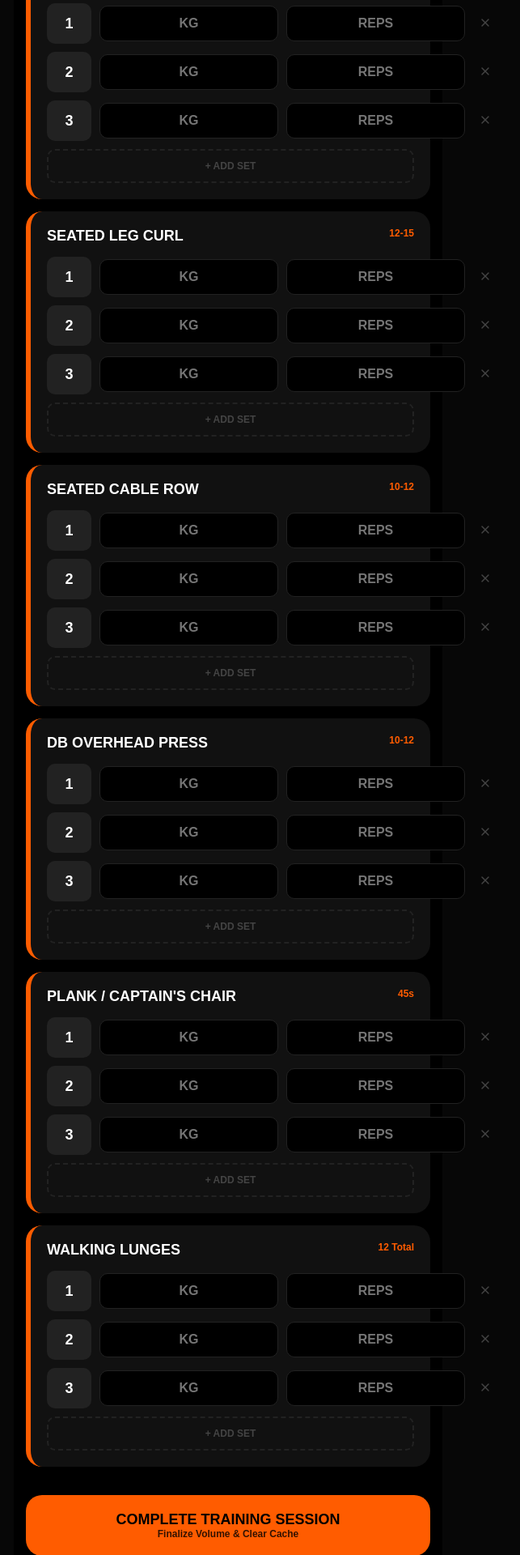
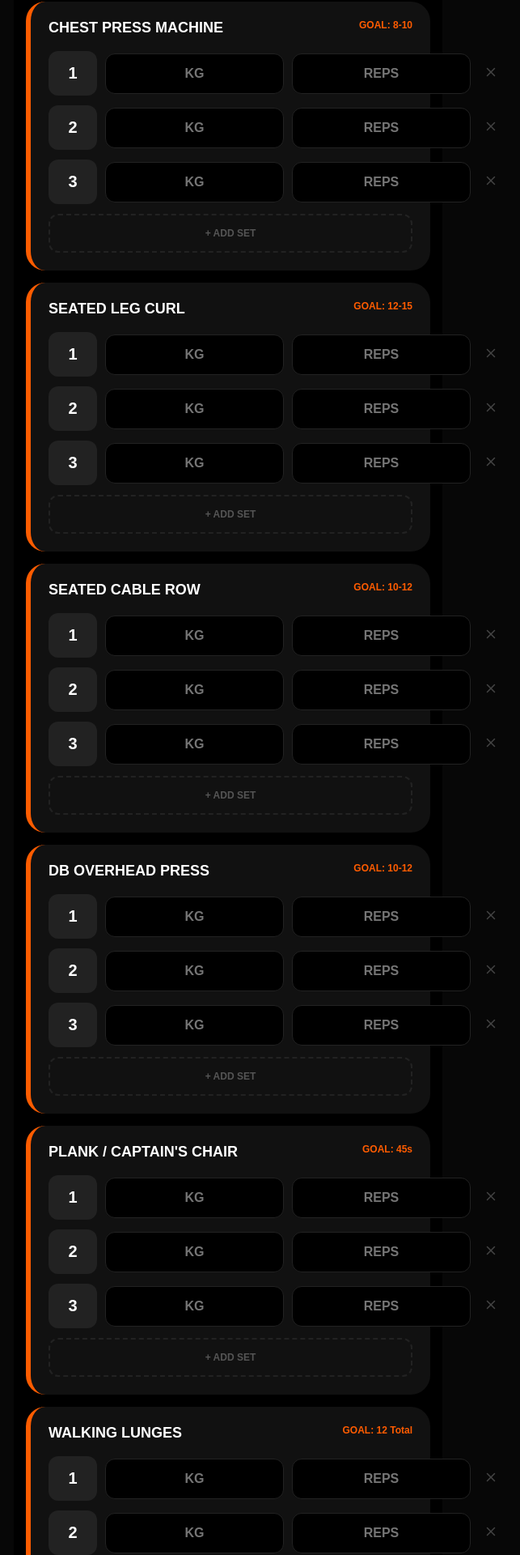
Before and after one commit to srafiq2406teachered-byte/Titan-Tracker, a React (Vite) app: page / in a window 1280 px wide. Shown: the part 788-2708 px from the top of the page at 81% size, without its empty margins (358-1001 px from the left). Built offline with nearby package versions, Linux system fonts and the light colour scheme.

Commit message:
Update App.jsx

```diff
--- a/src/App.jsx
+++ b/src/App.jsx
@@ -2,6 +2,7 @@ import React, { useState, useEffect } from 'react';
 import { CheckCircle, Clock, RotateCcw, Dumbbell, BarChart3, PlusCircle, Plus, X, ChevronRight, Activity, Trash2, StopCircle } from 'lucide-react';
 
 const TitanTracker = () => {
+  // --- STATE ---
   const [view, setView] = useState('train');
   const [timeLeft, setTimeLeft] = useState(0);
   const [mounted, setMounted] = useState(false);
@@ -11,49 +12,8 @@ const TitanTracker = () => {
   const [sessionStartTime, setSessionStartTime] = useState(() => Date.now());
   const [sessionElapsed, setSessionElapsed] = useState("00:00");
 
-  // 1. DATA PERSISTENCE
-  useEffect(() => {
-    const savedSets = localStorage.getItem('titan_completed_v18');
-    const savedData = localStorage.getItem('titan_data_v18');
-    const savedCustom = localStorage.getItem('titan_custom_v18');
-    const savedStart = localStorage.getItem('titan_start_v18');
-
-    if (savedSets) setCompletedSets(JSON.parse(savedSets));
-    if (savedData) setExerciseData(JSON.parse(savedData));
-    if (savedCustom) setCustomExercises(JSON.parse(savedCustom));
-    if (savedStart) setSessionStartTime(parseInt(savedStart));
-    setMounted(true);
-  }, []);
-
-  useEffect(() => {
-    if (mounted) {
-      localStorage.setItem('titan_completed_v18', JSON.stringify(completedSets));
-      localStorage.setItem('titan_data_v18', JSON.stringify(exerciseData));
-      localStorage.setItem('titan_custom_v18', JSON.stringify(customExercises));
-      localStorage.setItem('titan_start_v18', sessionStartTime.toString());
-    }
-  }, [completedSets, exerciseData, customExercises, mounted]);
-
-  // 2. TIMERS (Session & Rest)
-  useEffect(() => {
-    const timer = setInterval(() => {
-      const diff = Math.floor((Date.now() - sessionStartTime) / 1000);
-      const m = Math.floor(diff / 60).toString().padStart(2, '0');
-      const s = (diff % 60).toString().padStart(2, '0');
-      setSessionElapsed(`${m}:${s}`);
-
-      if (timeLeft > 0) setTimeLeft(prev => prev - 1);
-    }, 1000);
-    return () => clearInterval(timer);
-  }, [sessionStartTime, timeLeft]);
-
-  const MACHINE_LIBRARY = {
-    LEGS: ["Leg Extension", "Calf Raise", "Glute Bridge"],
-    PUSH: ["Incline Chest Press", "Shoulder Press", "Tricep Pushdown"],
-    PULL: ["Face Pulls", "Bicep Curls", "Hammer Curls"]
-  };
-
-  const DEFAULT_PLAN = [
+  // --- HARD-CODED MASTER PROTOCOL (Never Lost) ---
+  const PROTOCOL = [
     { id: "A1", name: "Leg Press Machine", sets: 3, goal: "8-10", rest: 60 },
     { id: "A2", name: "Lat Pulldown Machine", sets: 3, goal: "10-12", rest: 60 },
     { id: "B1", name: "Chest Press Machine", sets: 3, goal: "8-10", rest: 60 },
@@ -64,91 +24,159 @@ const TitanTracker = () => {
     { id: "D2", name: "Walking Lunges", sets: 3, goal: "12 Total", rest: 30 }
   ];
 
-  const FULL_PLAN = [...DEFAULT_PLAN, ...customExercises];
-
-  const finishSession = () => {
-    if (window.confirm("Complete session? Data will be cleared.")) {
-      localStorage.clear();
-      window.location.reload();
-    }
+  const MACHINE_LIBRARY = {
+    LEGS: ["Leg Extension", "Calf Raise", "Glute Bridge"],
+    PUSH: ["Incline Chest Press", "Shoulder Press", "Tricep Pushdown", "Lateral Raise"],
+    PULL: ["Face Pulls", "Bicep Curls", "Hammer Curls", "Rear Delt Fly"]
   };
 
-  const THEME = { black: '#000', card: '#111', orange: '#FF5C00', textDim: '#555', border: '#222' };
+  // --- DATA SYNC ---
+  useEffect(() => {
+    const savedSets = localStorage.getItem('titan_sets_v19');
+    const savedData = localStorage.getItem('titan_metrics_v19');
+    const savedCustom = localStorage.getItem('titan_custom_v19');
+
+    if (savedSets) setCompletedSets(JSON.parse(savedSets));
+    if (savedData) setExerciseData(JSON.parse(savedData));
+    if (savedCustom) setCustomExercises(JSON.parse(savedCustom));
+    setMounted(true);
+  }, []);
+
+  useEffect(() => {
+    if (mounted) {
+      localStorage.setItem('titan_sets_v19', JSON.stringify(completedSets));
+      localStorage.setItem('titan_metrics_v19', JSON.stringify(exerciseData));
+      localStorage.setItem('titan_custom_v19', JSON.stringify(customExercises));
+    }
+  }, [completedSets, exerciseData, customExercises, mounted]);
+
+  // --- TIMERS ---
+  useEffect(() => {
+    const timer = setInterval(() => {
+      const diff = Math.floor((Date.now() - sessionStartTime) / 1000);
+      setSessionElapsed(`${Math.floor(diff / 60).toString().padStart(2, '0')}:${(diff % 60).toString().padStart(2, '0')}`);
+      if (timeLeft > 0) setTimeLeft(prev => prev - 1);
+    }, 1000);
+    return () => clearInterval(timer);
+  }, [sessionStartTime, timeLeft]);
+
+  const calculateVolume = () => {
+    let total = 0;
+    [...PROTOCOL, ...customExercises].forEach(ex => {
+      const extra = exerciseData[`${ex.id}-extra`] || 0;
+      for (let i = 0; i < (ex.sets + extra); i++) {
+        const key = `${ex.id}-${i}`;
+        if (completedSets[key]) {
+          const w = parseFloat(exerciseData[`${key}-w`]) || 0;
+          const r = parseFloat(exerciseData[`${key}-r`]) || 0;
+          total += (w * r);
+        }
+      }
+    });
+    return total.toLocaleString();
+  };
+
+  const THEME = { orange: '#FF5C00', bg: '#000', card: '#111', border: '#222', textDim: '#555' };
 
   if (!mounted) return null;
 
   return (
-    <div style={{ backgroundColor: THEME.black, minHeight: '100vh', color: '#fff', fontFamily: 'sans-serif', padding: '15px', maxWidth: '500px', margin: '0 auto', paddingBottom: '160px' }}>
+    <div style={{ backgroundColor: THEME.bg, minHeight: '100vh', color: '#fff', fontFamily: 'sans-serif', padding: '15px', maxWidth: '500px', margin: '0 auto', paddingBottom: '160px' }}>
 
-      {/* HEADER WITH SESSION TIMER */}
-      <header style={{ display: 'flex', justifyContent: 'space-between', alignItems: 'center', marginBottom: '20px', padding: '10px 0' }}>
+      {/* HEADER */}
+      <header style={{ display: 'flex', justifyContent: 'space-between', alignItems: 'center', marginBottom: '20px' }}>
         <div>
-          <h1 style={{ fontSize: '28px', fontWeight: '900', fontStyle: 'italic', color: THEME.orange, margin: 0 }}>TITAN</h1>
-          <div style={{ fontSize: '14px', fontWeight: 'bold', color: THEME.textDim }}>TIME: {sessionElapsed}</div>
+          <h1 style={{ fontSize: '32px', fontWeight: '900', fontStyle: 'italic', color: THEME.orange, margin: 0 }}>TITAN</h1>
+          <div style={{ fontSize: '14px', fontWeight: 'bold', color: THEME.textDim }}>SESSION: {sessionElapsed}</div>
         </div>
         <div style={{ display: 'flex', gap: '8px', background: THEME.card, padding: '5px', borderRadius: '12px' }}>
-          <button onClick={() => setView('train')} style={{ background: view === 'train' ? THEME.orange : 'transparent', border: 'none', padding: '10px', borderRadius: '8px' }}><Dumbbell size={22} color={view === 'train' ? '#000' : '#444'} /></button>
-          <button onClick={() => setView('library')} style={{ background: view === 'library' ? THEME.orange : 'transparent', border: 'none', padding: '10px', borderRadius: '8px' }}><PlusCircle size={22} color={view === 'library' ? '#000' : '#444'} /></button>
-          <button onClick={() => setView('metrics')} style={{ background: view === 'metrics' ? THEME.orange : 'transparent', border: 'none', padding: '10px', borderRadius: '8px' }}><BarChart3 size={22} color={view === 'metrics' ? '#000' : '#444'} /></button>
+          <button onClick={() => setView('train')} style={{ background: view === 'train' ? THEME.orange : 'transparent', border: 'none', padding: '12px', borderRadius: '10px' }}><Dumbbell size={24} color={view === 'train' ? '#000' : '#444'} /></button>
+          <button onClick={() => setView('library')} style={{ background: view === 'library' ? THEME.orange : 'transparent', border: 'none', padding: '12px', borderRadius: '10px' }}><PlusCircle size={24} color={view === 'library' ? '#000' : '#444'} /></button>
+          <button onClick={() => setView('metrics')} style={{ background: view === 'metrics' ? THEME.orange : 'transparent', border: 'none', padding: '12px', borderRadius: '10px' }}><BarChart3 size={24} color={view === 'metrics' ? '#000' : '#444'} /></button>
         </div>
       </header>
 
       {/* VIEW: TRAIN */}
       {view === 'train' && (
         <div style={{ display: 'flex', flexDirection: 'column', gap: '15px' }}>
-          {FULL_PLAN.map((ex) => (
-            <div key={ex.id} style={{ background: THEME.card, borderRadius: '20px', padding: '20px', borderLeft: ex.isCustom ? '6px solid #333' : `6px solid ${THEME.orange}` }}>
-              <div style={{ display: 'flex', justifyContent: 'space-between', marginBottom: '15px' }}>
+          {[...PROTOCOL, ...customExercises].map((ex) => (
+            <div key={ex.id} style={{ background: THEME.card, borderRadius: '24px', padding: '22px', borderLeft: ex.isCustom ? '6px solid #333' : `6px solid ${THEME.orange}` }}>
+              <div style={{ display: 'flex', justifyContent: 'space-between', marginBottom: '18px' }}>
                 <h3 style={{ fontSize: '18px', fontWeight: '800', textTransform: 'uppercase', margin: 0 }}>{ex.name}</h3>
-                <span style={{ color: THEME.orange, fontWeight: '900', fontSize: '12px' }}>{ex.goal}</span>
+                <span style={{ color: THEME.orange, fontWeight: '900', fontSize: '12px' }}>GOAL: {ex.goal}</span>
               </div>
 
-              <div style={{ display: 'flex', flexDirection: 'column', gap: '10px' }}>
+              <div style={{ display: 'flex', flexDirection: 'column', gap: '12px' }}>
                 {[...Array(ex.sets + (exerciseData[`${ex.id}-extra`] || 0))].map((_, i) => {
                   const key = `${ex.id}-${i}`;
                   const isDone = completedSets[key];
                   return (
-                    <div key={i} style={{ display: 'grid', gridTemplateColumns: '55px 1fr 1fr 30px', gap: '10px', alignItems: 'center' }}>
+                    <div key={i} style={{ display: 'grid', gridTemplateColumns: '60px 1fr 1fr 30px', gap: '10px', alignItems: 'center' }}>
                       <button onClick={() => { if(!isDone) setTimeLeft(ex.rest); setCompletedSets(prev => ({ ...prev, [key]: !isDone })); }}
-                        style={{ height: '50px', borderRadius: '10px', border: 'none', background: isDone ? THEME.orange : '#222', color: isDone ? '#000' : '#fff', fontWeight: '900', fontSize: '18px' }}>
-                        {isDone ? <CheckCircle size={22} /> : i + 1}
+                        style={{ height: '55px', borderRadius: '12px', border: 'none', background: isDone ? THEME.orange : '#222', color: isDone ? '#000' : '#fff', fontWeight: '900', fontSize: '20px' }}>
+                        {isDone ? <CheckCircle size={24} /> : i + 1}
                       </button>
                       <input type="text" inputMode="decimal" placeholder="KG" value={exerciseData[`${key}-w`] || ''} onChange={(e) => setExerciseData(prev => ({ ...prev, [`${key}-w`]: e.target.value }))}
-                        style={{ background: '#000', border: '1px solid #222', color: '#fff', fontSize: '16px', fontWeight: 'bold', textAlign: 'center', padding: '12px 0', borderRadius: '10px' }} />
+                        style={{ background: '#000', border: '1px solid #222', color: '#fff', fontSize: '16px', fontWeight: 'bold', textAlign: 'center', padding: '15px 0', borderRadius: '12px' }} />
                       <input type="text" inputMode="numeric" placeholder="REPS" value={exerciseData[`${key}-r`] || ''} onChange={(e) => setExerciseData(prev => ({ ...prev, [`${key}-r`]: e.target.value }))}
-                        style={{ background: '#000', border: '1px solid #222', color: THEME.orange, fontSize: '16px', fontWeight: 'bold', textAlign: 'center', padding: '12px 0', borderRadius: '10px' }} />
+                        style={{ background: '#000', border: '1px solid #222', color: THEME.orange, fontSize: '16px', fontWeight: 'bold', textAlign: 'center', padding: '15px 0', borderRadius: '12px' }} />
                       <button onClick={() => {
                         const ns = {...completedSets}; const nd = {...exerciseData}; delete ns[key]; delete nd[`${key}-w`]; delete nd[`${key}-r`];
                         if(i >= ex.sets) nd[`${ex.id}-extra`] = Math.max(0, (nd[`${ex.id}-extra`]||0)-1);
                         setCompletedSets(ns); setExerciseData(nd);
-                      }} style={{ background: 'transparent', border: 'none' }}><X size={16} color="#444" /></button>
+                      }} style={{ background: 'transparent', border: 'none' }}><X size={18} color="#444" /></button>
                     </div>
                   );
                 })}
                 <button onClick={() => setExerciseData(prev => ({ ...prev, [`${ex.id}-extra`]: (prev[`${ex.id}-extra`] || 0) + 1 }))}
-                  style={{ padding: '12px', borderRadius: '10px', border: '2px dashed #222', background: 'transparent', color: '#444', fontWeight: 'bold', fontSize: '12px' }}>+ ADD SET</button>
+                  style={{ padding: '15px', borderRadius: '12px', border: `2px dashed ${THEME.border}`, background: 'transparent', color: THEME.textDim, fontWeight: 'bold', fontSize: '12px' }}>+ ADD SET</button>
               </div>
             </div>
           ))}
 
-          {/* COMPLETE SESSION BOX AT BOTTOM */}
-          <div style={{ marginTop: '20px', padding: '20px', background: THEME.orange, borderRadius: '20px', textAlign: 'center' }} onClick={finishSession}>
-            <div style={{ color: '#000', fontWeight: '900', fontSize: '18px', textTransform: 'uppercase' }}>Complete Training Session</div>
-            <div style={{ color: '#000', fontSize: '12px', opacity: 0.8, fontWeight: 'bold' }}>Finalize Volume & Clear Cache</div>
+          {/* PINNED COMPLETE BUTTON */}
+          <div style={{ marginTop: '20px', padding: '25px', background: THEME.orange, borderRadius: '24px', textAlign: 'center' }} onClick={() => { if(window.confirm("Finish workout? Data clears.")) { localStorage.clear(); window.location.reload(); }}}>
+            <div style={{ color: '#000', fontWeight: '900', fontSize: '20px' }}>COMPLETE SESSION</div>
+            <div style={{ color: '#000', fontSize: '11px', fontWeight: 'bold' }}>FINAL VOLUME: {calculateVolume()} KG</div>
           </div>
         </div>
       )}
 
-      {/* REST TIMER HUD WITH MANUAL ADJUST */}
+      {/* VIEW: LIBRARY */}
+      {view === 'library' && (
+        <div style={{ display: 'flex', flexDirection: 'column', gap: '20px' }}>
+          {Object.entries(MACHINE_LIBRARY).map(([category, machines]) => (
+            <div key={category}>
+              <div style={{ fontSize: '12px', color: THEME.orange, fontWeight: '900', marginBottom: '12px' }}>{category}</div>
+              {machines.map(m => (
+                <button key={m} onClick={() => { setCustomExercises([...customExercises, { id: `EXT-${Date.now()}`, name: m, sets: 3, goal: "10-12", rest: 60, isCustom: true }]); setView('train'); }}
+                  style={{ width: '100%', padding: '22px', background: THEME.card, border: `1px solid ${THEME.border}`, borderRadius: '20px', color: '#fff', display: 'flex', justifyContent: 'space-between', marginBottom: '10px', fontSize: '18px', fontWeight: '700' }}>
+                  {m} <ChevronRight size={20} color={THEME.orange} />
+                </button>
+              ))}
+            </div>
+          ))}
+        </div>
+      )}
+
+      {/* VIEW: METRICS */}
+      {view === 'metrics' && (
+        <div style={{ textAlign: 'center', paddingTop: '40px' }}>
+          <Activity size={64} color={THEME.orange} style={{ margin: '0 auto 20px' }} />
+          <div style={{ fontSize: '12px', color: THEME.textDim, fontWeight: 'bold' }}>TOTAL WORKOUT VOLUME</div>
+          <div style={{ fontSize: '64px', fontWeight: '900' }}>{calculateVolume()} <span style={{ fontSize: '20px', color: THEME.orange }}>KG</span></div>
+        </div>
+      )}
+
+      {/* TIMER HUD */}
       {timeLeft > 0 && (
-        <div style={{ position: 'fixed', bottom: '30px', left: '15px', right: '15px', backgroundColor: '#FFF', color: '#000', padding: '15px', borderRadius: '25px', display: 'flex', justifyContent: 'space-between', alignItems: 'center', border: `4px solid ${THEME.orange}`, zIndex: 2000, boxShadow: '0 10px 30px rgba(0,0,0,0.5)' }}>
+        <div style={{ position: 'fixed', bottom: '30px', left: '15px', right: '15px', backgroundColor: '#FFF', color: '#000', padding: '15px', borderRadius: '30px', display: 'flex', justifyContent: 'space-between', alignItems: 'center', border: `4px solid ${THEME.orange}`, zIndex: 2000 }}>
           <div style={{ display: 'flex', alignItems: 'center', gap: '15px' }}>
-            <Clock size={24} />
-            <span style={{ fontSize: '32px', fontWeight: '900', fontFamily: 'monospace' }}>{timeLeft}s</span>
+            <Clock size={24} /> <span style={{ fontSize: '32px', fontWeight: '900', fontFamily: 'monospace' }}>{timeLeft}s</span>
           </div>
           <div style={{ display: 'flex', gap: '10px' }}>
-            <button onClick={() => setTimeLeft(prev => prev + 15)} style={{ background: '#eee', border: 'none', padding: '8px 12px', borderRadius: '8px', fontWeight: '900' }}>+15</button>
-            <button onClick={() => setTimeLeft(0)} style={{ background: THEME.orange, border: 'none', padding: '8px 12px', borderRadius: '8px', color: '#000' }}><StopCircle size={20} /></button>
+            <button onClick={() => setTimeLeft(prev => prev + 15)} style={{ background: '#eee', border: 'none', padding: '10px 15px', borderRadius: '10px', fontWeight: '900' }}>+15</button>
+            <button onClick={() => setTimeLeft(0)} style={{ background: THEME.orange, border: 'none', padding: '10px 15px', borderRadius: '10px' }}><StopCircle size={22} /></button>
           </div>
         </div>
       )}
```
